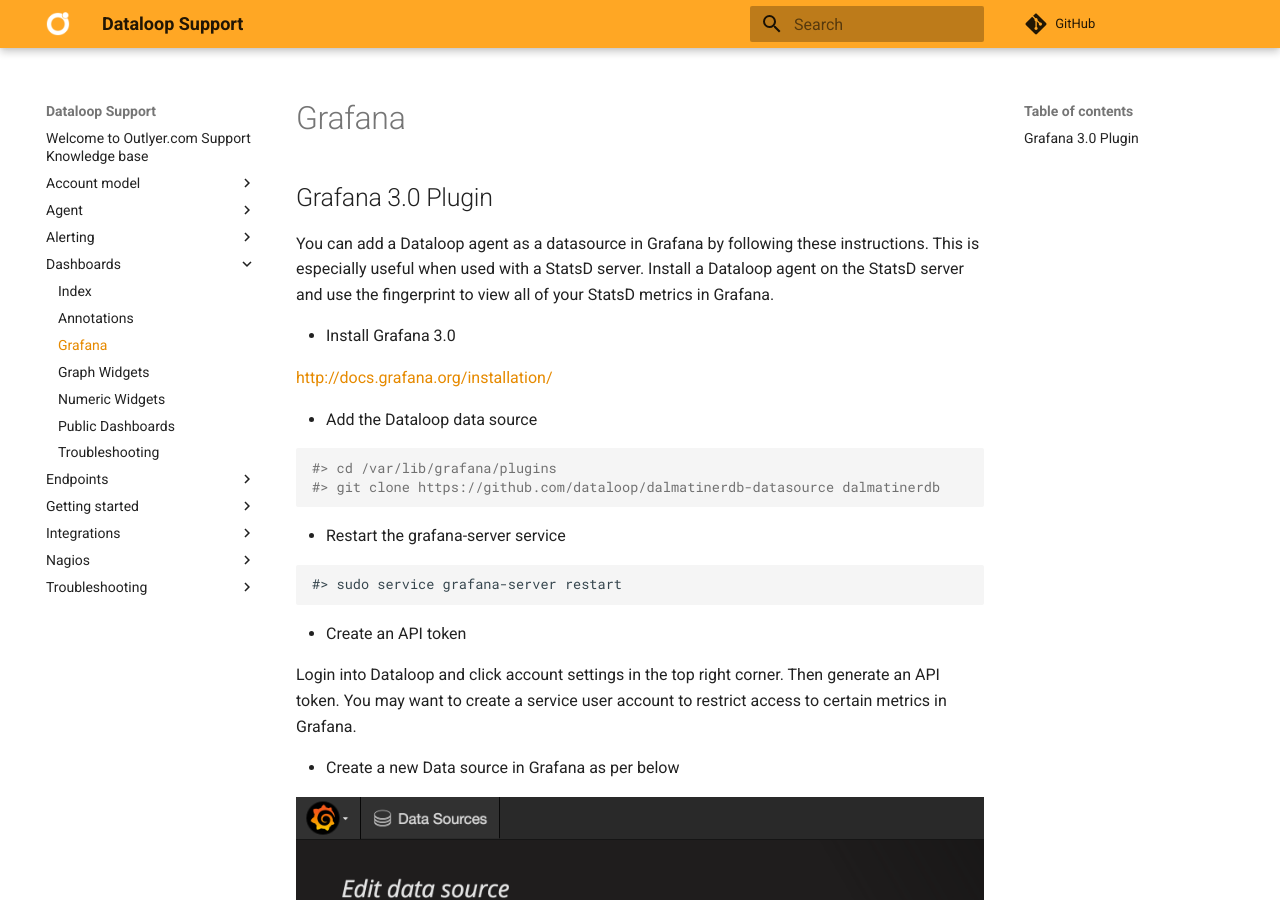
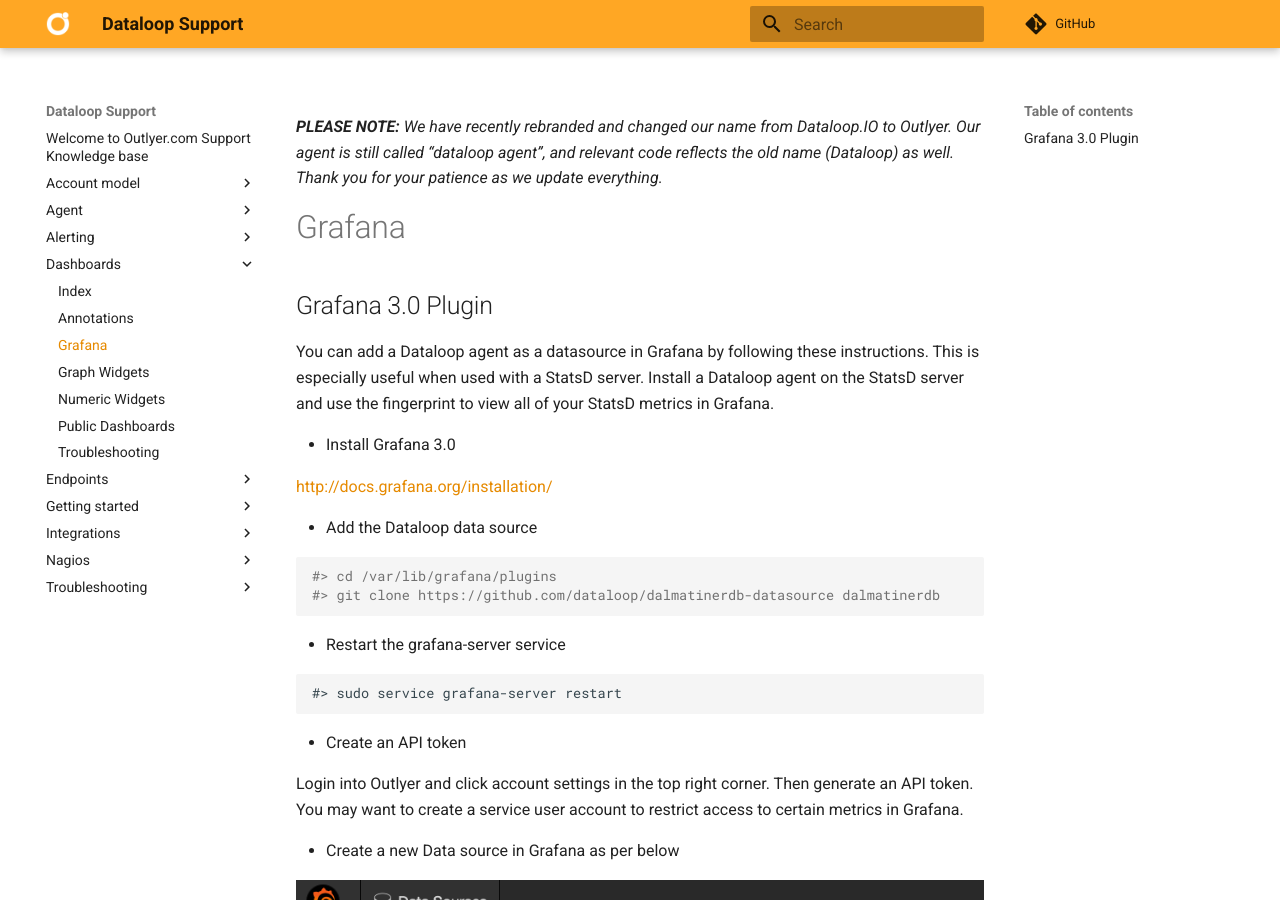
Before and after one commit to dataloop/dataloop-support, an MkDocs documentation site: the page built from docs/dashboards/grafana.md, in a window 1280 px wide and 900 px high. Built offline with MkDocs 1.6.1 and Material for MkDocs 9.7.7, drawn with Linux system fonts in a browser that asks for light colours; comment, search, counter and statistics services are not loaded.

Commit message:
replaced some Dataloop+ added rebrand comment above

```diff
--- a/docs/dashboards/grafana.md
+++ b/docs/dashboards/grafana.md
@@ -1,3 +1,5 @@
+_**PLEASE NOTE:** We have recently rebranded and changed our name from Dataloop.IO to Outlyer. Our agent is still called “dataloop agent”, and relevant code reflects the old name (Dataloop) as well. Thank you for your patience as we update everything._
+
 # Grafana
 
 ## Grafana 3.0 Plugin
@@ -23,7 +25,7 @@
 
 * Create an API token
 
-Login into Dataloop and click account settings in the top right corner. Then generate an API token. You may want to create a service user account to restrict access to certain metrics in Grafana.
+Login into Outlyer and click account settings in the top right corner. Then generate an API token. You may want to create a service user account to restrict access to certain metrics in Grafana.
 
 * Create a new Data source in Grafana as per below
 
```
